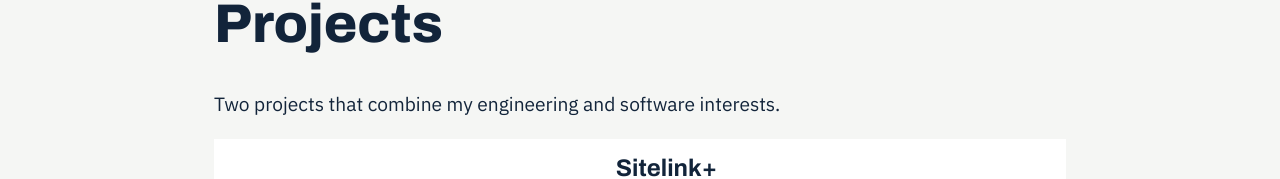
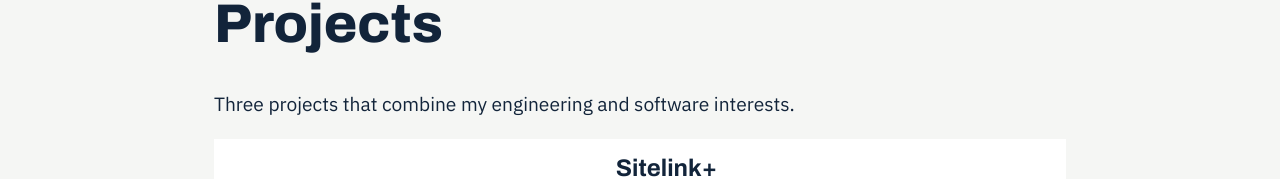
Before and after one commit to ktemitope3995-stack/mystudentportfolio, a plain HTML site: page projects.html in a window 1280 px wide. Shown: the part 134-313 px from the top of the page. Drawn offline with Linux system fonts and the light colour scheme.

Commit message:
Update projects.html

```diff
--- a/projects.html
+++ b/projects.html
@@ -68,7 +68,7 @@
 
             <!-- Lead paragraph: one-line summary. The count must match the number of
                  <article> elements below and the project list on the home page. -->
-            <p class="lead">Two projects that combine my engineering and software interests.</p>
+            <p class="lead">Three projects that combine my engineering and software interests.</p>
 
             <!-- ---------- Project 1: Sitelink+ ---------- -->
             <article class="project">
```
